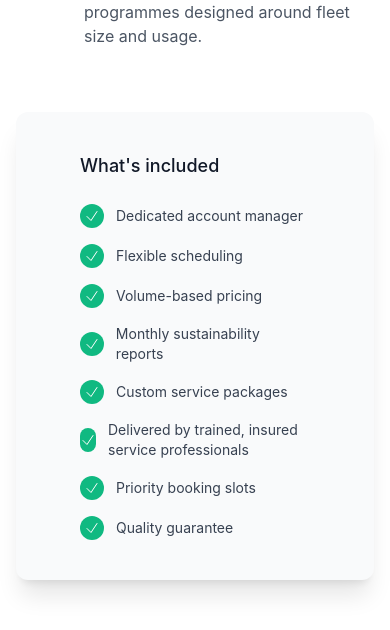
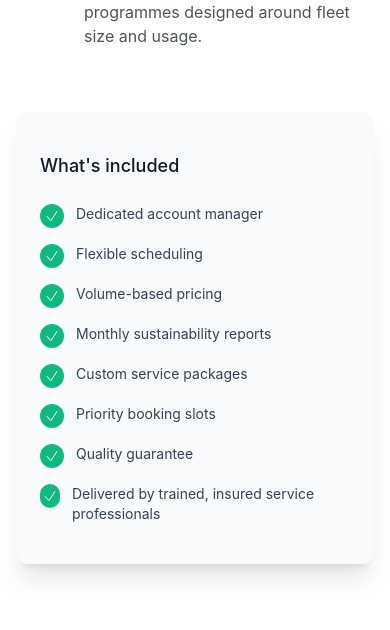
Before and after one commit to wizaura/zerava-frontend, a Next.js app: page /fleet in a window 390 px wide. Shown: the part 3282-3912 px from the top of the page. Built offline with nearby package versions, Linux system fonts and the light colour scheme; no server answers.

Commit message:
15th commit - Added Some ui chnages in fleet page 3

```diff
--- a/components/user/fleet/Why.tsx
+++ b/components/user/fleet/Why.tsx
@@ -29,9 +29,9 @@ const includes = [
     "Volume-based pricing",
     "Monthly sustainability reports",
     "Custom service packages",
-    "Delivered by trained, insured service professionals",
     "Priority booking slots",
     "Quality guarantee",
+    "Delivered by trained, insured service professionals",
 ];
 
 export default function WhyZeravaSection() {
@@ -90,7 +90,7 @@ export default function WhyZeravaSection() {
                         data-aos-delay="600"
                         className="flex items-center"
                     >
-                        <div className="w-full rounded-xl bg-gray-50 px-16 py-10 shadow-xl transition-transform duration-300 hover:scale-[1.01]">
+                        <div className="w-full rounded-xl bg-gray-50 px-6 md:px-16 py-10 shadow-xl transition-transform duration-300 hover:scale-[1.01]">
                             <h3 className="mb-6 text-lg font-medium text-gray-900">
                                 What's included
                             </h3>
@@ -100,7 +100,7 @@ export default function WhyZeravaSection() {
                                     <li
                                         key={item}
                                         data-aos="fade-up"
-                                        className="flex items-center gap-3 text-sm text-gray-700"
+                                        className="flex items-start gap-3 text-sm text-gray-700"
                                     >
                                         <span className="flex h-6 w-6 items-center justify-center rounded-full bg-electric-teal">
                                             <CheckIcon className="h-4 w-4 text-white" />
```
